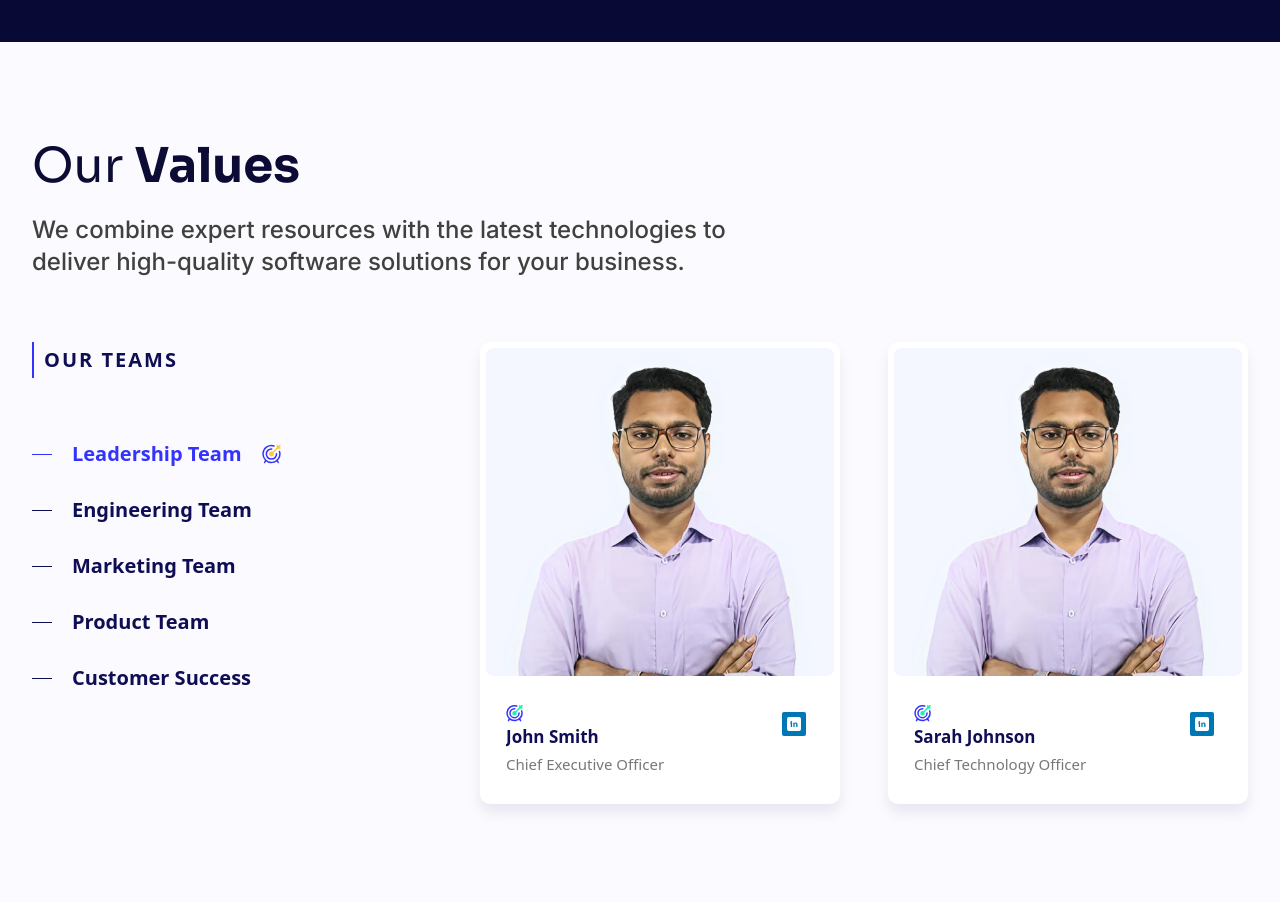
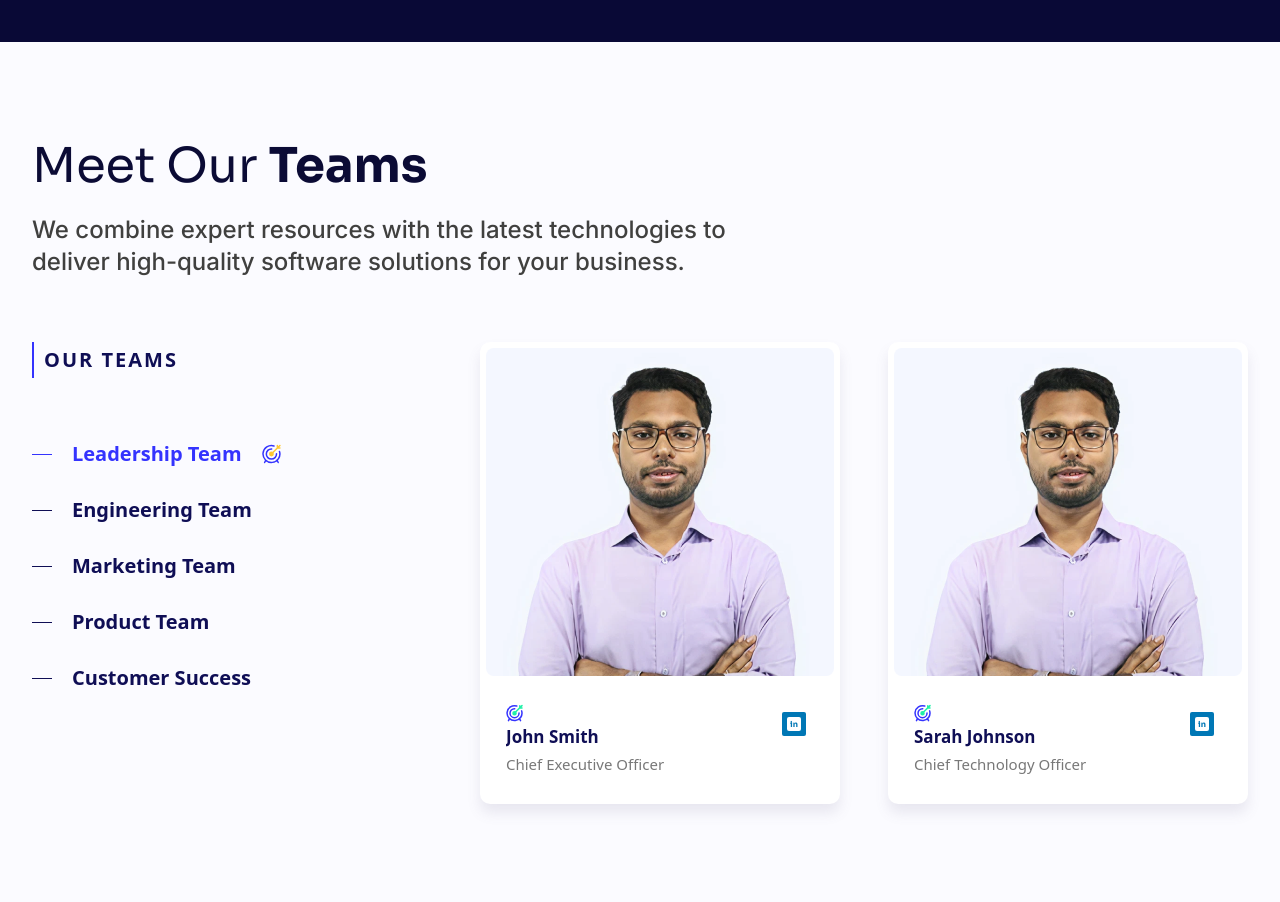
Before and after one commit to CODEREXLTD/Linno-website, a Next.js app: page /about in a window 1280 px wide. Shown: the part 4440-5342 px from the top of the page. Built offline with nearby package versions, Linux system fonts and the light colour scheme.

Commit message:
Title updated

```diff
--- a/src/app/about/page.jsx
+++ b/src/app/about/page.jsx
@@ -405,7 +405,7 @@ const AboutUsPage = () => {
       <section className="w-full py-[50px] sm:py-[75px] lg:py-[100px] px-4 sm:px-6 lg:px-8 bg-[#fbfbff]">
         <div className="w-full max-w-[1440px] mx-auto">
           <div className="">
-            <h2 className='text-[#0B0B35] font-sora text-2xl sm:text-3xl md:text-4xl lg:text-5xl font-normal leading-tight'>Our <span className='font-bold  '>Values</span></h2>
+            <h2 className='text-[#0B0B35] font-sora text-2xl sm:text-3xl md:text-4xl lg:text-5xl font-normal leading-tight'>Meet Our <span className='font-bold  '>Teams</span></h2>
             <p class="max-w-[720px] w-full mt-2 sm:mt-3 md:mt-4 lg:mt-6 mb-8 sm:mb-10 md:mb-12 lg:mb-16 text-[#40403F] font-inter text-base sm:text-lg md:text-xl lg:text-2xl font-normal leading-[29px]">We combine expert resources with the latest technologies to deliver high-quality software solutions for your business.</p>
           </div>
           <div className="flex flex-col lg:flex-row gap-8 lg:gap-16">
```
